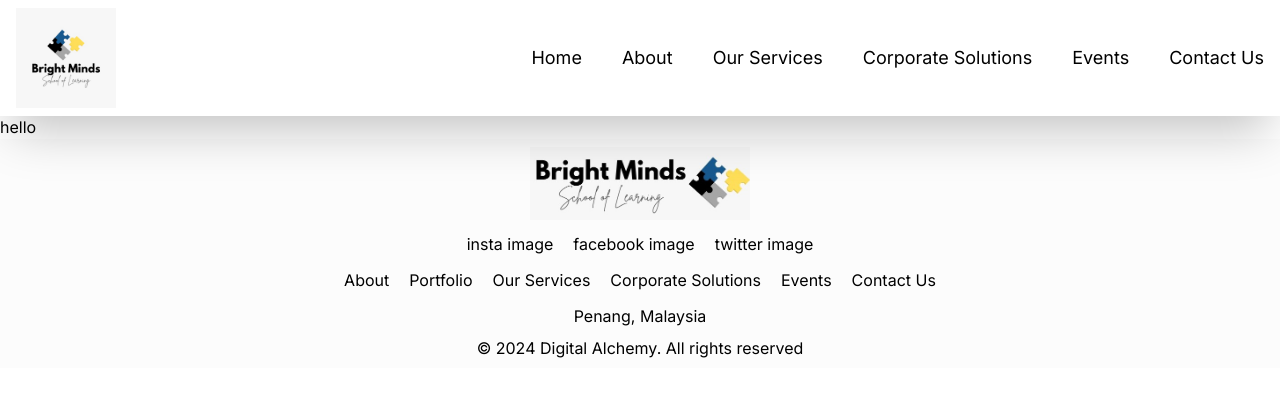
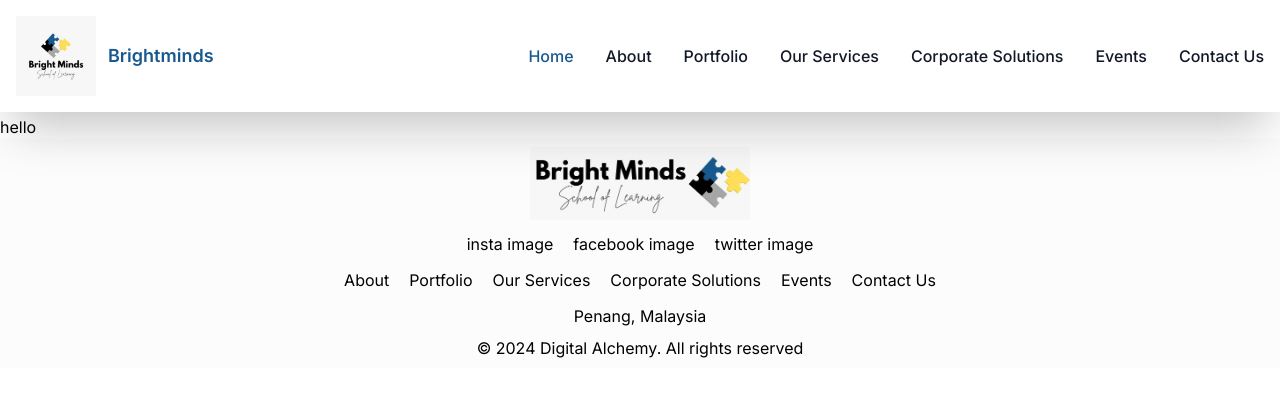
Before and after one commit to amiranazri/brightminds-website, a Next.js app: page / in a window 1280 px wide. Shown: the top 396 px of the page. Built offline with nearby package versions, Linux system fonts and the light colour scheme.

Commit message:
use flowbite navbar with custom styling

```diff
--- a/app/corporate-solutions/page.tsx
+++ b/app/corporate-solutions/page.tsx
@@ -12,8 +12,8 @@
 function CorporateSolutions() {
   return (
     <div>
-      <BannerContainer className="bg-primary-blue flex-col flex items-center justify-center relative h-[400px]">
-        <Banner className="lg:w-[80%] xl:w-[60%] 2xl:w-[60%] h-[300px]" src="/corporate_services_banner.svg" alt='' />
+      <BannerContainer className="flex-col flex items-center justify-center relative w-[100%]">
+        <Banner className="w-[100%] lg:w-[80%] xl:w-[60%] 2xl:w-[60%]" src="/corporate_services_banner.jpg" alt='' />
         <BannerText className="sm:absolute sm:bottom-4 md:bottom-5 2xl:bottom-8 text-primary-blue p-1 md:p-2 xl:p-4 rounded cursor-pointer font-bold hover:opacity-90 2xl:text-md bg-white">
           <Link href="contact">CONTACT US</Link>
         </BannerText>
--- a/app/layout.tsx
+++ b/app/layout.tsx
@@ -2,6 +2,7 @@
 import { inter } from '@/app/ui/fonts';
 import Navbar from '@/app/ui/components/Navbar'
 import Footer from '@/app/ui/components/Footer'
+import Script from 'next/script';
 
 export default function RootLayout({
   children,
@@ -20,6 +21,10 @@
           {children}
           <Footer />
         </div>
+        <Script
+          src="https://cdn.jsdelivr.net/npm/flowbite@2.3.0/dist/flowbite.min.js"
+          strategy="beforeInteractive"
+        />
       </body>
     </html>
   );
--- a/app/ui/components/Footer.js
+++ b/app/ui/components/Footer.js
@@ -5,7 +5,7 @@
 function Footer() {
   return (
     <div className="bg-[#FCFCFC] flex flex-col items-center justify-center space-y-3 p-2">
-        <Image src="/brightminds_logo_2.jpeg" width={220} height={220} />
+        <Image src="/brightminds_logo_2.jpeg" width={220} height={220} alt="Brightminds logo" />
         <div className="flex flex-col items-center justify-center md:flex-row md:space-x-5">
             <div>insta image</div>
             <div>facebook image</div>
--- a/app/ui/components/Navbar.js
+++ b/app/ui/components/Navbar.js
@@ -5,83 +5,72 @@
 import styles from './navbar.module.scss'
 import {useEffect, useState} from "react";
 import styled from 'styled-components';
+import {usePathname} from 'next/navigation';
 
 const Navbar = () => {
-    const [hamburgerIsOpen, setHamburgerIsOpen] = useState(false);
+  const [navbarScroll, setNavbarScroll] = useState(false);
+  const pathname = usePathname()
+  function navLinkCss(pathToCheck) {
+    if (pathToCheck == pathname) return `md:bg-transparent bg-primary-blue md:text-primary-blue text-white ${navbarScroll ? "md:text-primary-yellow" : ""}`
+    else return `text-gray-900 hover:bg-gray-100 md:hover:underline md:underline-offset-8 ${navbarScroll ? "md:text-white md:hover:text-primary-yellow" : "md:hover:text-primary-blue"}`
+  }
 
-    return (
-        <nav className="shadow-2xl fixed top-0 left-0 w-[100%] z-10 bg-white">
-          {/* container mx-auto px-4 py-2 flex items-center justify-between max-w-7xl text-xl */}
-            <div className="flex items-center justify-between text-md px-4 py-2 max-w-7xl text-lg mx-auto">
-                {/* Logo */}
-                <div>
-                    <Link href="/">
-                        <img src="/brightminds_logo_1.jpeg" className="w-[50px] h-[50px] md:w-[100px] md:h-[100px]" alt="Brightminds logo" />
-                    </Link>
-                </div>
+  useEffect(() => {
+    const handleScroll = () => {
+      if (window.scrollY >= 50) {
+        setNavbarScroll(true)
+      } else {
+        setNavbarScroll(false)
+      }
+    }
 
-                {/* Navigation Links */}
-                <div className="hidden md:block md:space-x-4 lg:space-x-8 xl:space-x-10 text-black">
-                    <Link href="/"><span className={styles.button}>Home</span></Link>
-                    <Link href="/about"><span className={styles.button}>About</span></Link>
-                    <Link href="/services"><span className={styles.button}>Our Services</span></Link>
-                    <Link href="/corporate-solutions"><span className={styles.button}>Corporate Solutions</span></Link>
-                    <Link href="/events"><span className={styles.button}>Events</span></Link>
-                    <Link href="/contact"><span className={styles.button}>Contact Us</span></Link>
-                </div>
+    window.addEventListener('scroll', handleScroll);
 
-                {hamburgerIsOpen ?
-                <HamburgerCross className="md:hidden cursor-pointer hover:opacity-50 rounded-full items-center" onClick={() => {setHamburgerIsOpen(!hamburgerIsOpen)}}>
-                    <img src="/cross.png" className="w-[20px] h-[20px] md:w-[30px] md:h-[30px]" alt="Hamburger Menu Icon" />
-                </HamburgerCross>
-                :
-                <HamburgerCross className="md:hidden cursor-pointer hover:opacity-50 rounded-full items-center" onClick={() => {setHamburgerIsOpen(!hamburgerIsOpen)}}>
-                    <img src="/hamburger.png" className="w-[30px] h-[30px] md:w-[40px] md:h-[40px]" alt="Hamburger Menu Icon" />
-                </HamburgerCross>
-                }
-            </div>
-            <MenuContainer className={`space-y-2 ${hamburgerIsOpen ? "opacity-100 max-h-[500px]" : "opacity-0 max-h-[0px]"}`}>
-                <Link href="/" className="flex justify-center w-[100%] center"><span className={styles.buttonMenu} onClick={() => {setHamburgerIsOpen(false)}}>Home</span></Link>
-                <Link href="/about" className="flex justify-center w-[100%]"><span className={styles.buttonMenu} onClick={() => {setHamburgerIsOpen(false)}}>About</span></Link>
-                <Link href="/services" className="flex justify-center w-[100%]"><span className={styles.buttonMenu} onClick={() => {setHamburgerIsOpen(false)}}>Our Services</span></Link>
-                <Link href="/corporate-solutions" className="flex justify-center w-[100%]"><span className={styles.buttonMenu} onClick={() => {setHamburgerIsOpen(false)}}>Corporate Solutions</span></Link>
-                <Link href="/events" className="flex justify-center w-[100%]"><span className={styles.buttonMenu} onClick={() => {setHamburgerIsOpen(false)}}>Events</span></Link>
-                <Link href="/contact" className="flex justify-center w-[100%]"><span className={styles.buttonMenu} onClick={() => {setHamburgerIsOpen(false)}}>Contact Us</span></Link>
-            </MenuContainer>
-        </nav>
-    );
+    return () => {
+      window.removeEventListener('scroll', handleScroll);
+    }
+  }, []);
+  return (
+    <nav className={`${navbarScroll ? "bg-primary-blue" : "bg-white"} transition ease-in delay:250 shadow-2xl border-gray-200 fixed w-full z-20 top-0 start-0`}>
+      <div className="max-w-screen-xl flex flex-wrap items-center justify-between mx-auto p-4">
+        <a href="https://flowbite.com/" className="flex items-center space-x-3 rtl:space-x-reverse">
+            <Image src="/brightminds_logo_1.jpeg" width={80} height={80} alt="Brightminds Logo" />
+            <span className={`${navbarScroll ? "text-white" : "text-primary-blue"} transition-colors ease-in delay:250 self-center text-lg font-semibold whitespace-nowrap`}>Brightminds</span>
+        </a>
+        <button data-collapse-toggle="navbar-default" type="button" className={`inline-flex items-center p-2 w-10 h-10 justify-center text-sm rounded-lg md:hidden ${navbarScroll ? "text-white hover:bg-black" : "text-gray-500 hover:bg-gray-100"}`} aria-controls="navbar-default" aria-expanded="false">
+            <span className="sr-only">Open main menu</span>
+            <svg className="w-5 h-5" aria-hidden="true" xmlns="http://www.w3.org/2000/svg" fill="none" viewBox="0 0 17 14">
+                <path stroke="currentColor" strokeLinecap="round" strokeLinejoin="round" strokeWidth="2" d="M1 1h15M1 7h15M1 13h15"/>
+            </svg>
+        </button>
+        <div className="hidden w-full md:block md:w-auto" id="navbar-default">
+          <ul className={`max-md:bg-gray-50 font-medium flex flex-col p-4 md:p-0 mt-4 border border-gray-100 rounded-lg  md:flex-row md:space-x-8 rtl:space-x-reverse md:mt-0 md:border-0 transition-none`}>
+            <li>
+              <Link href="/" className={`block py-2 px-3 rounded md:hover:bg-transparent md:border-0 md:p-0 ${navLinkCss("/")}`}>Home</Link>
+            </li>
+            <li>
+              <Link href="/about" className={`block py-2 px-3 rounded md:hover:bg-transparent md:border-0 md:p-0 ${navLinkCss("/about")}`}>About</Link>
+            </li>
+            <li>
+              <Link href="/portfolio" className={`block py-2 px-3 rounded md:hover:bg-transparent md:border-0 md:p-0 ${navLinkCss("/portfolio")}`}>Portfolio</Link>
+            </li>
+            <li>
+              <Link href="services" className={`block py-2 px-3 rounded md:hover:bg-transparent md:border-0 md:p-0 ${navLinkCss("/services")}`}>Our Services</Link>
+            </li>
+            <li>
+              <Link href="corporate-solutions" className={`block py-2 px-3 rounded md:hover:bg-transparent md:border-0 md:p-0 ${navLinkCss("/corporate-solutions")}`}>Corporate Solutions</Link>
+            </li>
+            <li>
+              <Link href="/events" className={`block py-2 px-3 rounded md:hover:bg-transparent md:border-0 md:p-0 ${navLinkCss("/events")}`}>Events</Link>
+            </li>
+            <li>
+              <Link href="contact" className={`block py-2 px-3 rounded md:hover:bg-transparent md:border-0 md:p-0 ${navLinkCss("/contact")}`}>Contact Us</Link>
+            </li>
+          </ul>
+        </div>
+      </div>
+    </nav>
+  )
 };
 
 export default Navbar;
-
-const HamburgerCross = styled.div`
-  display: flex;
-  justify-content: center;
-  align-items: center;
-  transition: transform 0.3s ease;
-
-  &:active {
-    transform: scale(0.95);
-  }
-
-  @media (min-width: 768px) {
-    display: none;
-  }
-`
-
-const MenuContainer = styled.div`
-  position: absolute; // Position the menu absolutely
-  left: 0;
-  right: 0; // Stretch the menu across the full width of the navbar
-  display: flex;
-  flex-direction: column;
-  align-items: center;
-  background-color: white; // Set a background color to make the menu visible over the content
-  box-shadow: 0 4px 6px -1px rgba(0, 0, 0, 0.1); // Optional: adds a shadow to the menu for better separation */
-  transition: max-height 0.3s ease-in-out, opacity 0.5s ease;
-  overflow: hidden;
-  z-index: 10; // Ensure the menu is above other content
-  @media (min-width: 768px) {
-    display: none;
-  }
-`;
--- a/package.json
+++ b/package.json
@@ -10,6 +10,8 @@
   },
   "dependencies": {
     "@types/react-slick": "^0.23.13",
+    "flowbite": "^2.3.0",
+    "flowbite-react": "^0.7.2",
     "next": "14.1.0",
     "react": "^18",
     "react-dom": "^18",
--- a/tailwind.config.ts
+++ b/tailwind.config.ts
@@ -2,6 +2,7 @@
 
 const config: Config = {
   content: [
+    "./node_modules/flowbite/**/*.js",
     "./pages/**/*.{js,ts,jsx,tsx,mdx}",
     "./components/**/*.{js,ts,jsx,tsx,mdx}",
     "./app/**/*.{js,ts,jsx,tsx,mdx}",
@@ -20,6 +21,8 @@
       }
     },
   },
-  plugins: [],
+  plugins: [
+    require('flowbite/plugin')
+  ]
 };
 export default config;
```
Also changed, not shown: public/corporate_services_banner.jpg (added), 1 other file (tests, documents, lock files or other folders). Lines whose indentation alone changed are shown as unchanged.
